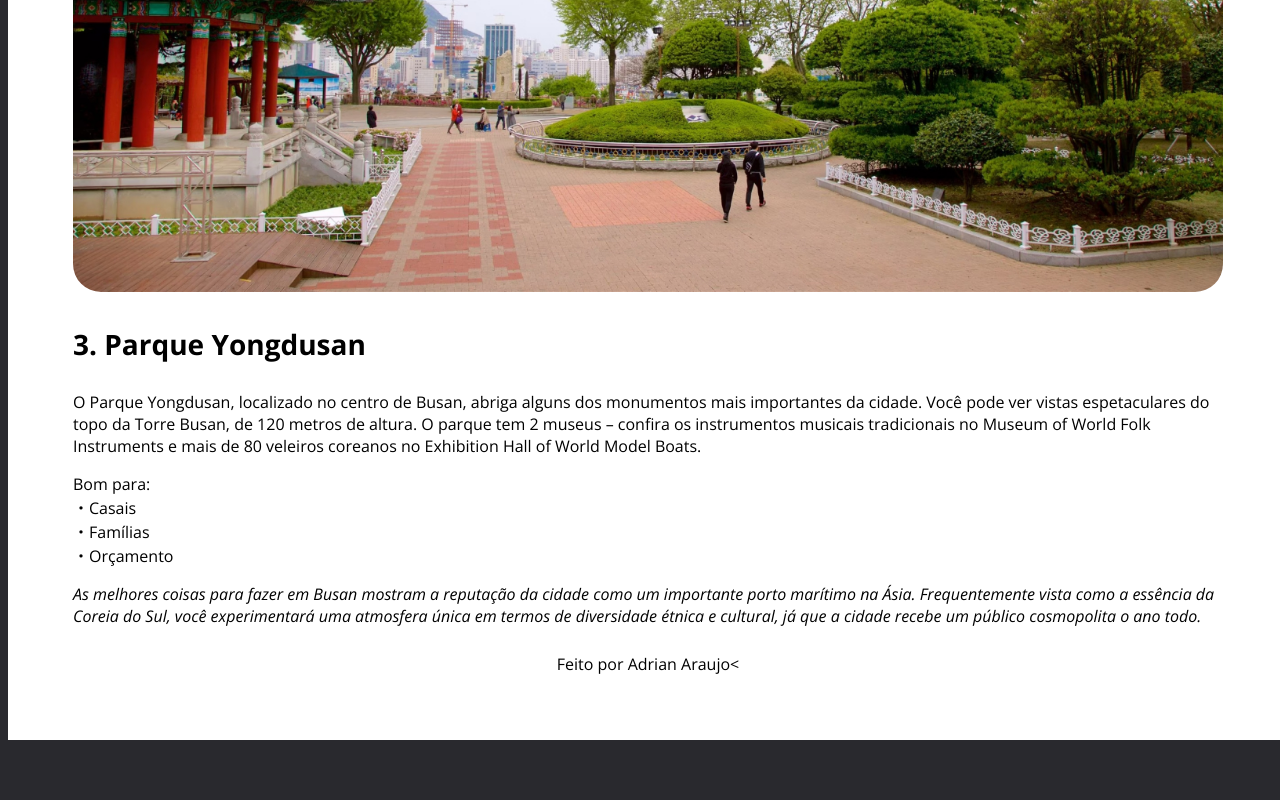
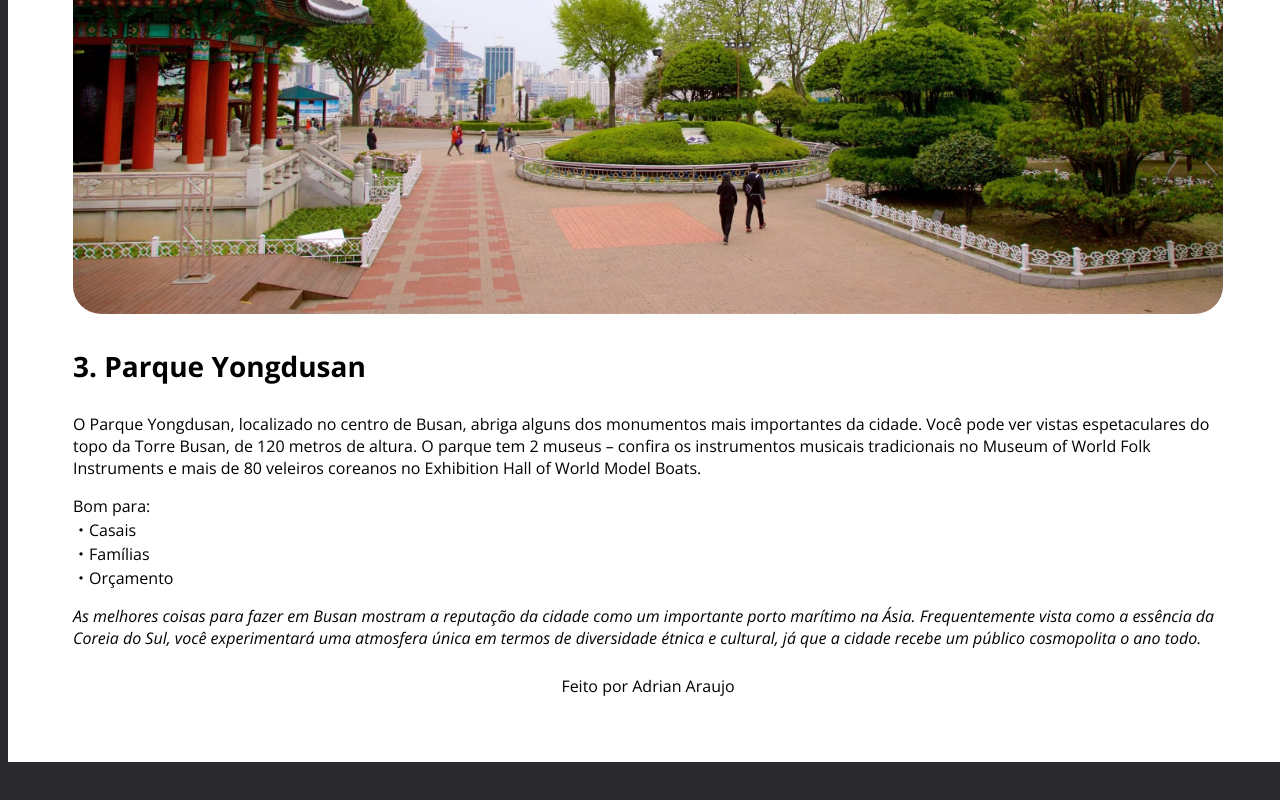
Before and after one commit to dev-adrian10/Local-Tur-stico, a plain HTML site: page index.html in a window 1280 px wide. Shown: the part 3563-4363 px from the top of the page. Drawn offline with nearby package versions, Linux system fonts and the light colour scheme; a web font is replaced by a local one.

Commit message:
estilizando

```diff
--- a/index.html
+++ b/index.html
@@ -36,7 +36,7 @@
         </p>
     </section>
     <section>
-
+     <br>
     <img src="assets/Image_02.jpg"><br>
      <li>
             <p>
@@ -73,7 +73,7 @@
     <descreption>As melhores coisas para fazer em Busan mostram a reputação da cidade como um importante porto marítimo na Ásia. Frequentemente vista como a essência da Coreia do Sul, você experimentará uma atmosfera única em termos de diversidade étnica e cultural, já que a cidade recebe um público cosmopolita o ano todo. </descreption>
 </main>
 <br>
- <footer>Feito por Adrian Araujo<</footer>
+ <footer>Feito por Adrian Araujo</footer>
 </div>
 </body>
 </html>
```
